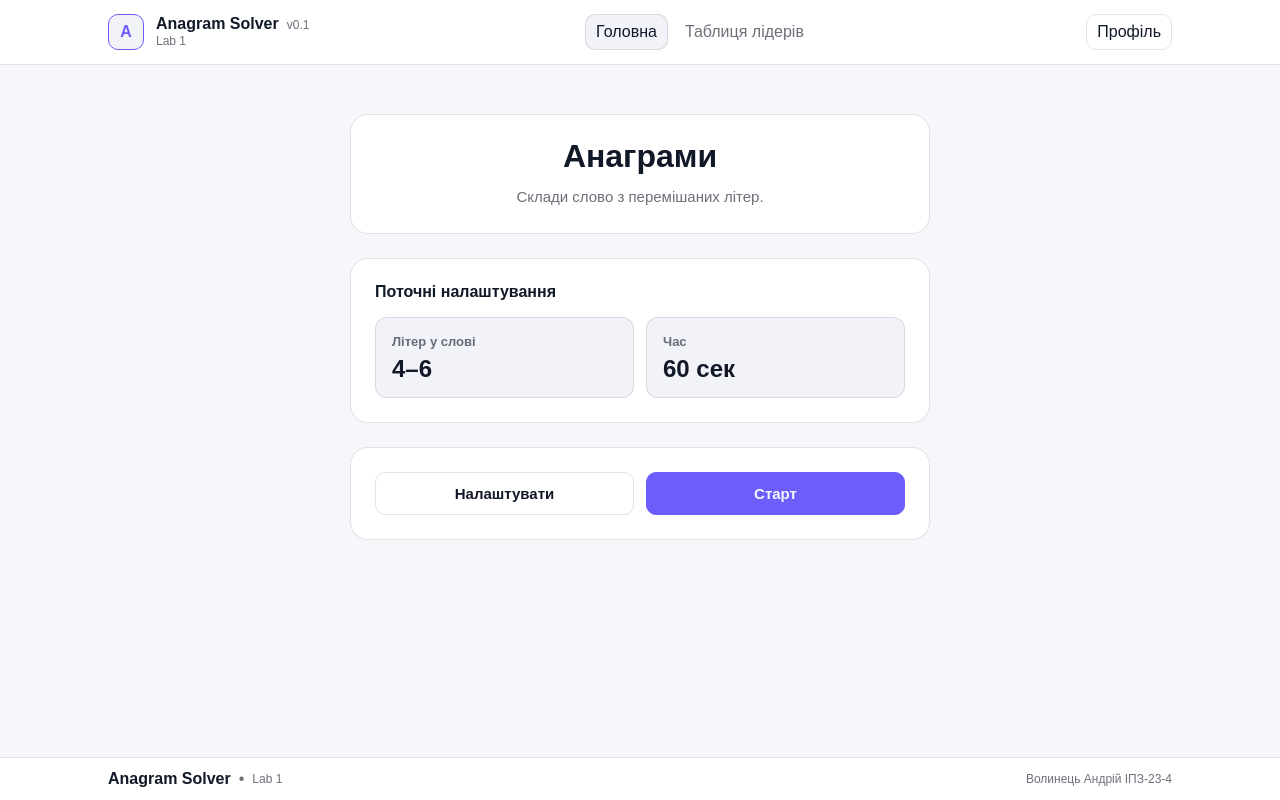
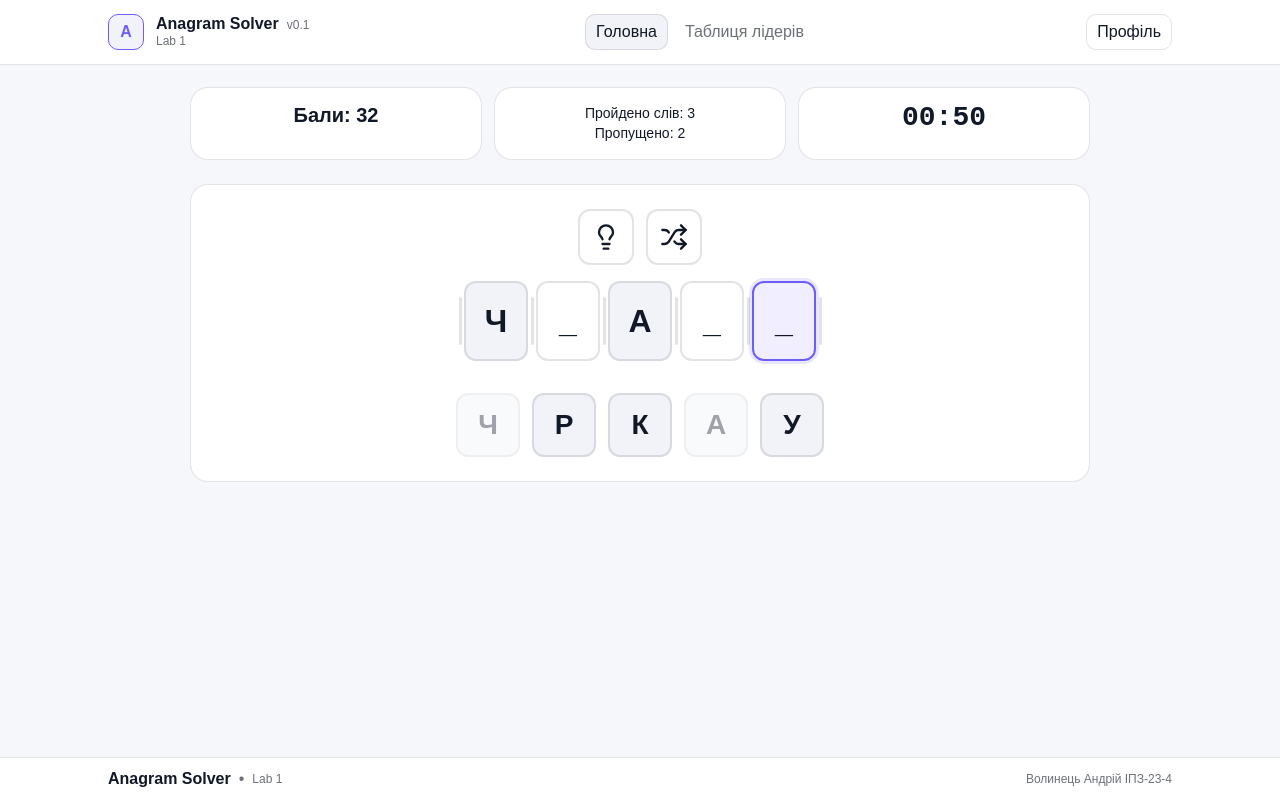
Before and after one commit to ipz234vas/anagram-solver, a React (Vite) app: page / in a window 1280 px wide. Built offline with nearby package versions, Linux system fonts and the light colour scheme.

Commit message:
feat: game page

```diff
--- a/package.json
+++ b/package.json
@@ -10,6 +10,7 @@
     "preview": "vite preview"
   },
   "dependencies": {
+    "lucide-react": "^0.562.0",
     "react": "^19.2.0",
     "react-dom": "^19.2.0"
   },
--- a/src/app/App.jsx
+++ b/src/app/App.jsx
@@ -1,10 +1,12 @@
 import {AppLayout} from "./layout/AppLayout.jsx";
 import {StartPage} from "../pages/StartPage/StartPage.jsx";
+import {GamePage} from "../pages/game-page/GamePage.jsx";
 
 function App() {
     return (
         <AppLayout title="Anagram Solver" subtitle="Lab 1">
-            <StartPage/>
+            {/*<StartPage/>*/}
+            <GamePage/>
         </AppLayout>
     );
 }
--- a/src/pages/StartPage/StartPage.jsx
+++ b/src/pages/StartPage/StartPage.jsx
@@ -1,7 +1,7 @@
 import styles from "./StartPage.module.css";
-import { Button } from "../../shared/ui/button/Button";
-import { Card } from "../../shared/ui/card/Card";
-import { StatItem } from "../../shared/ui/stat-item/StatItem";
+import { Button } from "../../shared/ui";
+import { Card } from "../../shared/ui";
+import { StatItem } from "../../shared/ui";
 
 export function StartPage({ settings, onOpenSettings, onStart }) {
     const s = settings || { minWordLength: 4, maxWordLength: 6, timeSeconds: 60 };
--- /dev/null
+++ b/src/pages/game-page/GamePage.jsx
@@ -0,0 +1,82 @@
+import styles from './GamePage.module.css';
+import {GameStatsBar} from "../../features/game-session/ui";
+import {GameActions} from "../../features/game-controls/ui";
+import {WordInputField} from "../../features/word-input/ui";
+import {LetterTiles} from "../../features/letter-selection/ui";
+import {GameTimer} from "../../features/timer/ui";
+
+export function GamePage() {
+    const mockScore = 32;
+    const mockWordsCompleted = 3;
+    const mockWordsSkipped = 2;
+
+    const mockCurrentWord = ['Ч', '', 'А', '', ''];
+    const mockAvailableLetters = ['Ч', 'Р', 'К', 'А', 'У'];
+
+    const mockSelectedSlot = 4;
+    const mockSelectedCursor = null;
+    const mockDisabledIndices = [0, 3];
+
+    const handleSlotClick = (index) => {
+        console.log('Slot clicked:', index);
+    };
+
+    const handleCursorClick = (index) => {
+        console.log('Cursor clicked:', index);
+    };
+
+    const handleLetterClick = (index, letter) => {
+        console.log('Letter clicked:', index, letter);
+    };
+
+    const handleHint = () => {
+        console.log('Hint requested');
+    };
+
+    const handleShuffle = () => {
+        console.log('Shuffle requested');
+    };
+
+    return (
+        <div className={styles.root}>
+            <GameStatsBar
+                score={mockScore}
+                wordsCompleted={mockWordsCompleted}
+                wordsSkipped={mockWordsSkipped}
+                timerSlot={<GameTimer
+                    ref={null}
+                    duration={60}
+                    warningAt={30}
+                    dangerAt={10}
+                    onTimeOver={() => alert('Game Over')}
+                />}
+            />
+
+            <div className={styles.gameArea}>
+                <div className={styles.inputRow}>
+                    <GameActions
+                        onHint={handleHint}
+                        onShuffle={handleShuffle}
+                    />
+
+                    <WordInputField
+                        letters={mockCurrentWord}
+                        wordLength={5}
+                        selectedSlotIndex={mockSelectedSlot}
+                        selectedCursorIndex={mockSelectedCursor}
+                        onSlotClick={handleSlotClick}
+                        onCursorClick={handleCursorClick}
+                    />
+                </div>
+
+                <div className={styles.tilesRow}>
+                    <LetterTiles
+                        letters={mockAvailableLetters}
+                        disabledIndices={mockDisabledIndices}
+                        onLetterClick={handleLetterClick}
+                    />
+                </div>
+            </div>
+        </div>
+    );
+}
--- /dev/null
+++ b/src/pages/game-page/GamePage.module.css
@@ -0,0 +1,34 @@
+.root {
+    max-width: 900px;
+    margin: 0 auto;
+}
+
+.gameArea {
+    display: flex;
+    flex-direction: column;
+    gap: var(--space-6);
+    padding: var(--space-5);
+    border: 1px solid var(--border);
+    border-radius: var(--radius);
+    background: var(--surface);
+}
+
+.inputRow {
+    display: flex;
+    flex-direction: column;
+    align-items: center;
+    justify-content: space-between;
+    gap: var(--space-4);
+}
+
+.tilesRow {
+    display: flex;
+    justify-content: center;
+}
+
+@media (max-width: 768px) {
+    .gameArea {
+        padding: var(--space-4);
+        gap: var(--space-5);
+    }
+}
--- a/src/shared/ui/card/Card.jsx
+++ b/src/shared/ui/card/Card.jsx
@@ -1,10 +1,11 @@
 import styles from './Card.module.css';
+import {cn} from "../../lib/cn.js";
 
-export function Card({ children, className = '', as = 'div', ...rest }) {
+export function Card({children, className = '', as = 'div', ...rest}) {
     const Component = as;
 
     return (
-        <Component className={`${styles.card} ${className}`} {...rest}>
+        <Component className={cn(styles.card, className)} {...rest}>
             {children}
         </Component>
     );
--- a/src/shared/ui/stat-item/StatItem.jsx
+++ b/src/shared/ui/stat-item/StatItem.jsx
@@ -1,8 +1,9 @@
 import styles from './StatItem.module.css';
+import {cn} from "../../lib/cn.js";
 
 export function StatItem({ label, value, className = '' }) {
     return (
-        <div className={`${styles.item} ${className}`}>
+        <div className={cn(styles.item, className)}>
             <div className={styles.label}>{label}</div>
             <div className={styles.value}>{value}</div>
         </div>
```
Also changed, not shown: 1 other file (tests, documents, lock files or other folders).
